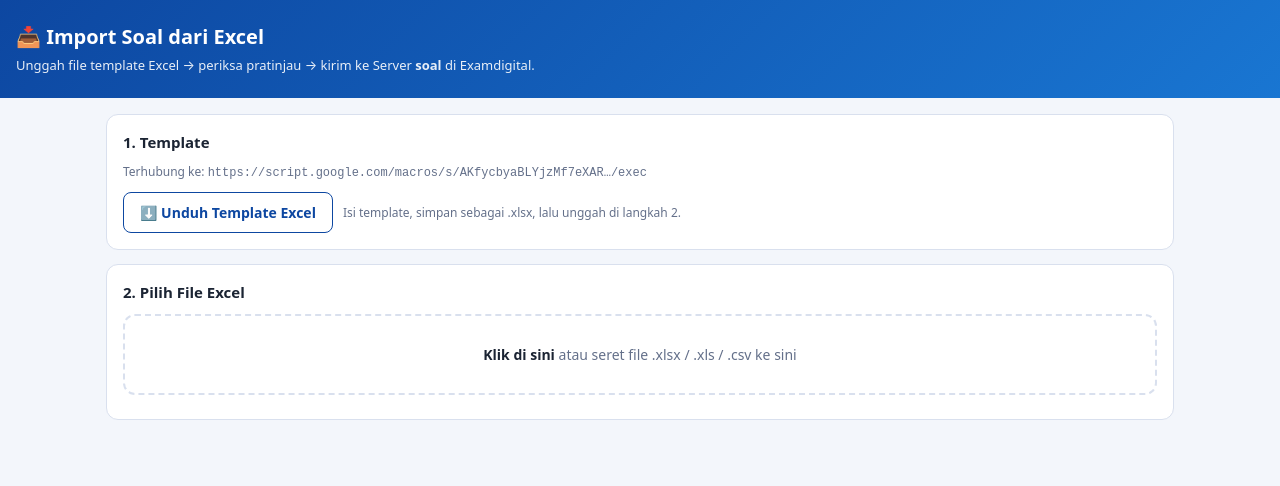
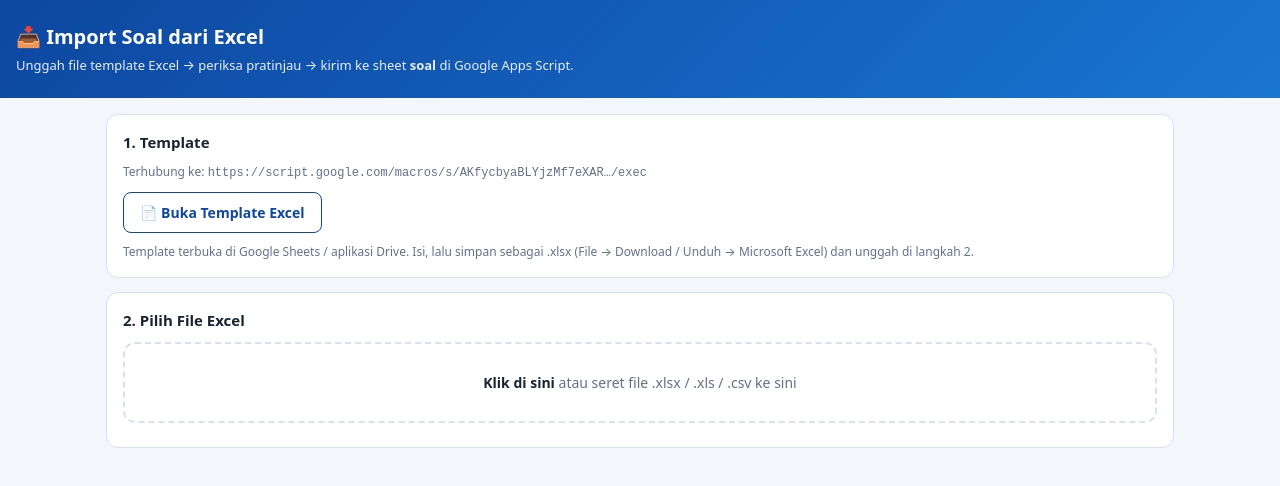
Before and after one commit to cpod19566-jpg/IMPORT-SOAL1CIRANJANG, a plain HTML site: page index.html in a window 1280 px wide. Drawn offline with Linux system fonts and the light colour scheme.

Commit message:
Update index.html

```diff
--- a/index.html
+++ b/index.html
@@ -48,6 +48,8 @@ tr.err td{background:var(--erbg)}
 .bar>div{height:100%;width:0;background:var(--ok);transition:width .25s}
 #log{font:12px/1.6 ui-monospace,Menlo,Consolas,monospace;background:var(--bg);border:1px solid var(--bd);border-radius:8px;padding:10px;max-height:200px;overflow:auto;white-space:pre-wrap}
 .hint{font-size:12px;color:var(--mut)}
+a.btn{display:inline-block;border-radius:8px;padding:9px 16px;font-weight:600;text-decoration:none;background:var(--pri);color:#fff;border:1px solid var(--pri)}
+a.btn.sec{background:transparent;color:var(--pri)}
 button.sm{padding:6px 12px;font-size:12.5px}
 .toolbar{margin-bottom:8px}
 td.c,th.c{width:34px;text-align:center}
@@ -82,7 +84,7 @@ tr.done td{animation:flashOk 1s}
 <body>
 <header>
   <h1>📥 Import Soal dari Excel</h1>
-  <p>Unggah file template Excel → periksa pratinjau → kirim ke Server <b>soal</b> di Examdigital.</p>
+  <p>Unggah file template Excel → periksa pratinjau → kirim ke sheet <b>soal</b> di Google Apps Script.</p>
 </header>
 
 <main>
@@ -90,8 +92,8 @@ tr.done td{animation:flashOk 1s}
     <h2>1. Template</h2>
     <div class="hint">Terhubung ke: <code id="gasShow"></code></div>
     <div class="row" style="margin-top:10px">
-      <button class="sec" id="btnTpl">⬇️ Unduh Template Excel</button>
-      <span class="hint">Isi template, simpan sebagai .xlsx, lalu unggah di langkah 2.</span>
+      <a class="btn sec" id="btnTpl" href="https://docs.google.com/spreadsheets/d/1ksohztaC7QM4OZ3ZH-RbRObvxfI_Di71/edit?usp=sharing&ouid=114291241468371692145&rtpof=true&sd=true" target="_blank" rel="noopener">📄 Buka Template Excel</a>
+      <span class="hint">Template terbuka di Google Sheets / aplikasi Drive. Isi, lalu simpan sebagai .xlsx (File → Download / Unduh → Microsoft Excel) dan unggah di langkah 2.</span>
     </div>
   </div>
 
@@ -123,7 +125,7 @@ tr.done td{animation:flashOk 1s}
   </div>
 
   <div class="card hide" id="cSend">
-    <h2>4. Kirim ke Server</h2>
+    <h2>4. Kirim ke Apps Script</h2>
     <p class="hint" style="margin-top:0">Hanya baris berstatus <b>Siap</b>/<b>Peringatan</b> yang dikirim. Pengiriman <b>menambah</b> soal di bawah data yang sudah ada (tidak menimpa). Jangan kirim dua kali agar soal tidak dobel.</p>
     <div class="row">
       <button id="btnSend">🚀 Kirim Soal</button>
@@ -154,11 +156,6 @@ const $ = id => document.getElementById(id);
 $('gasShow').textContent = GAS_URL.slice(0, 55) + '…/exec';
 const esc = s => String(s ?? '').replace(/[&<>"]/g, c => ({'&':'&amp;','<':'&lt;','>':'&gt;','"':'&quot;'}[c]));
 let rows = [];   // {no, data, status, msgs}
-
-/* ---------- template (diambil dari Google Drive) ---------- */
-const TEMPLATE_ID  = '1ksohztaC7QM4OZ3ZH-RbRObvxfI_Di71';
-const TEMPLATE_URL = 'https://drive.google.com/uc?export=download&id=' + TEMPLATE_ID;
-$('btnTpl').onclick = () => { window.open(TEMPLATE_URL, '_blank', 'noopener'); };
 
 /* ---------- pilih file ---------- */
 const drop = $('drop'), fin = $('file');
```
